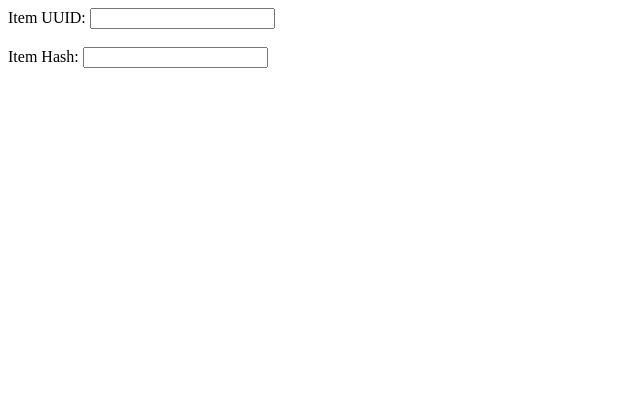
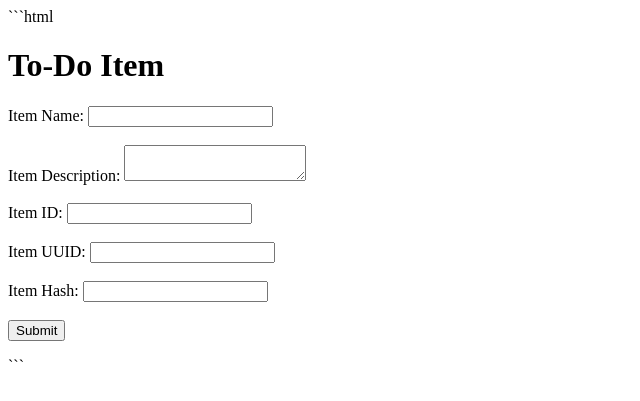
Before and after one commit to Dev3-hub/dev_github_tutedude, a Flask app: page /form in a window 1280 px wide. Shown: the top 401 px of the page, without its empty margins (0-640 px from the left). Run offline with Flask 3, Linux system fonts and the light colour scheme.

Commit message:
add item hash field to-do form

````diff
--- a/templates/form.html
+++ b/templates/form.html
@@ -1,7 +1,44 @@
-<label for="item_uuid">Item UUID:</label>
+```html
+<!DOCTYPE html>
+<html>
+<head>
+    <title>To-Do Page</title>
+</head>
+<body>
+
+    <h1>To-Do Item</h1>
+
+    <form action="/submittodoitem" method="POST">
+
+        <label for="itemName">Item Name:</label>
+        <input type="text" id="itemName" name="itemName" required>
+
+        <br><br>
+
+        <label for="itemDescription">Item Description:</label>
+        <textarea id="itemDescription" name="itemDescription" required></textarea>
+
+        <br><br>
+
+        <label for="item_id">Item ID:</label>
+        <input type="text" id="item_id" name="item_id">
+
+        <br><br>
+
+        <label for="item_uuid">Item UUID:</label>
 <input type="text" id="item_uuid" name="item_uuid">
+
 <br><br>
 
 <label for="item_hash">Item Hash:</label>
 <input type="text" id="item_hash" name="item_hash">
+
 <br><br>
+
+        <button type="submit">Submit</button>
+
+    </form>
+
+</body>
+</html>
+```
````
